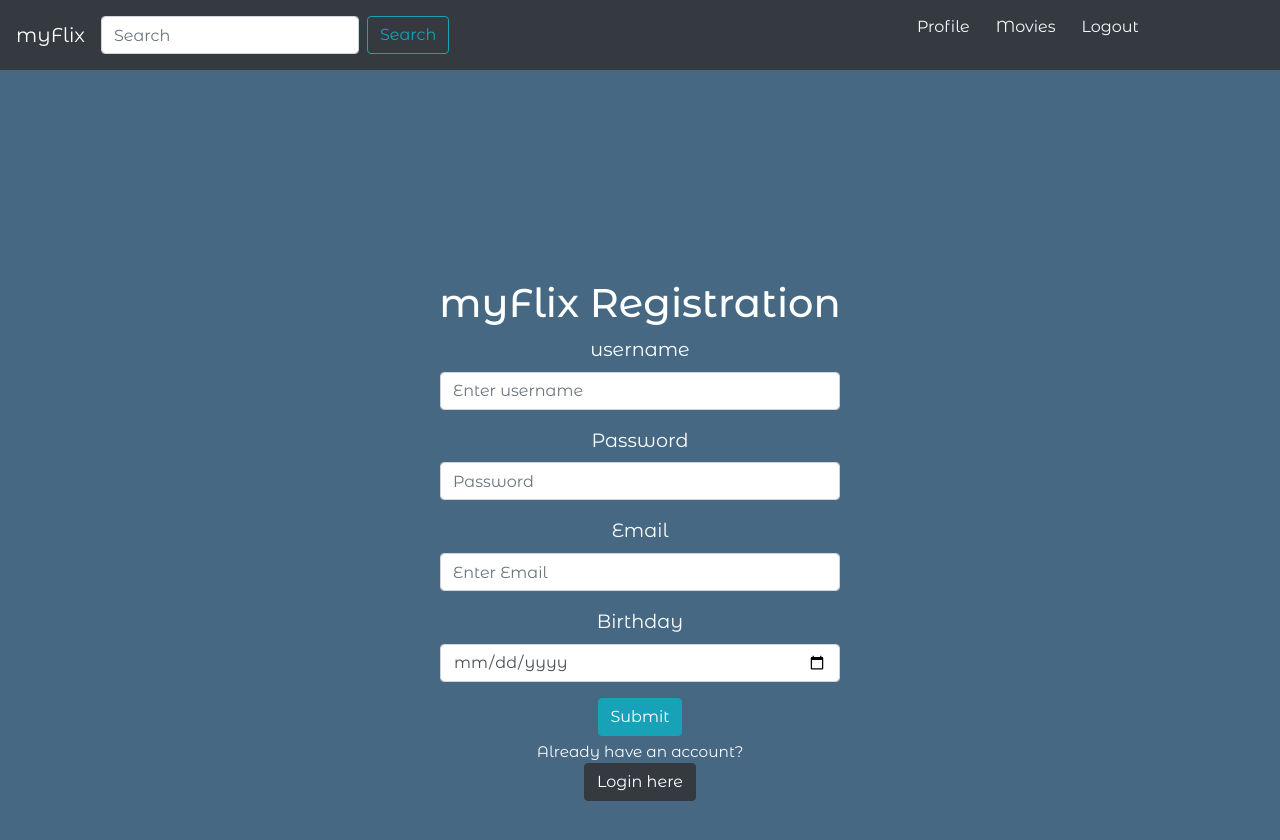
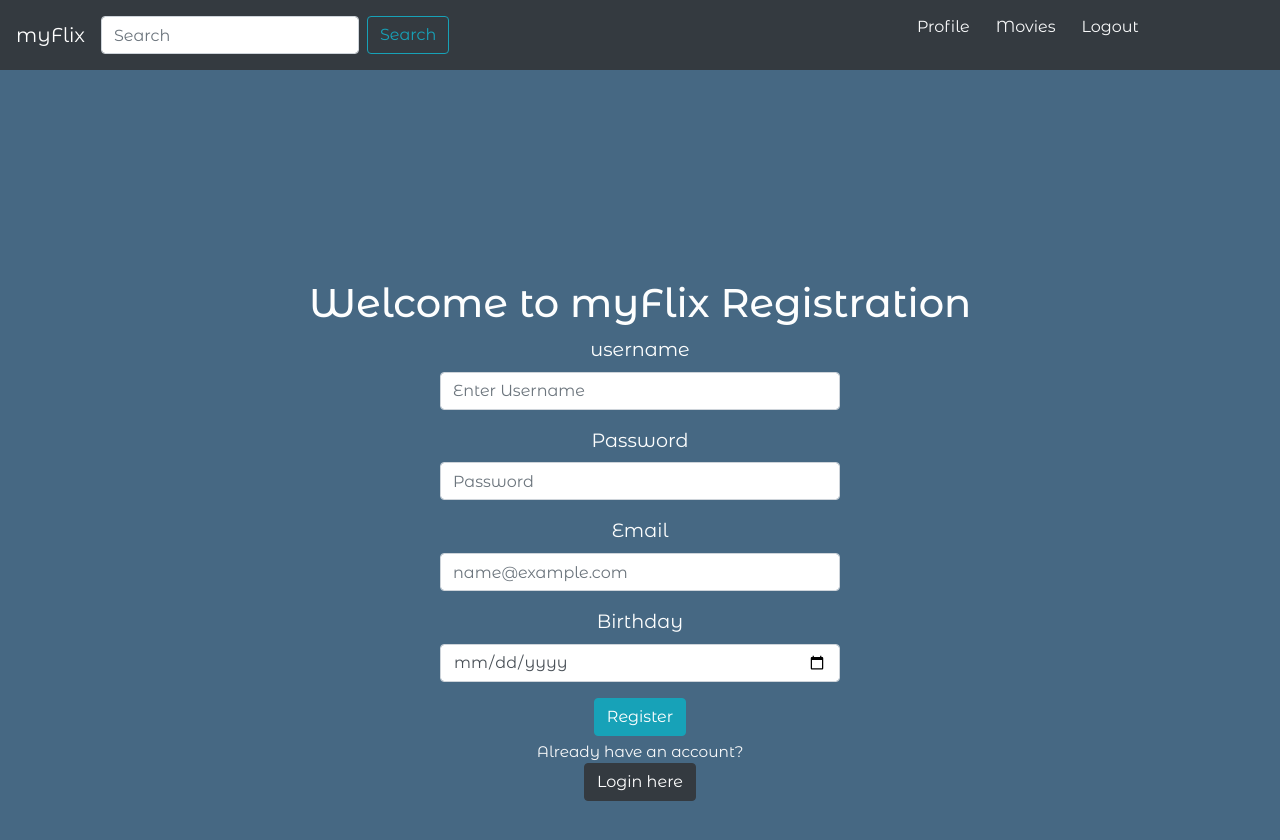
Before and after one commit to HalehGhavami/myFlix-client, a React (Vite) app: page /register in a window 1280 px wide. Shown: the top 840 px of the page. Built offline with nearby package versions, Linux system fonts and the light colour scheme.

Commit message:
called the useState() method+ refactor the code +added propTypes

```diff
--- a/src/components/registration-view/registration-view.jsx
+++ b/src/components/registration-view/registration-view.jsx
@@ -4,18 +4,26 @@ import './registration-view.scss';
 import Container from 'react-bootstrap/Container';
 import { Link } from 'react-router-dom';
 import axios from 'axios';
+import PropTypes from 'prop-types';
 
 import './registration-view.scss';
 
-export function RegistrationView() {
-  //call the useState() method (imported from React) with an empty string This method returns an array that you destructure (break down into variables)
+export function RegistrationView(props) {
+  // hooks update function state
   const [username, setUsername] = useState('');
   const [password, setPassword] = useState('');
   const [email, setEmail] = useState('');
   const [birthday, setBirthday] = useState('');
 
-  const onRegister = (e) => {
+  const handleRegister = (e) => {
     e.preventDefault();
+    if (username.length < 5) {
+      alert('Username must be longer than 5 characters.');
+    } else if (!email.includes('@') || !email.includes('.')) {
+      alert('Please use a valid email address.');
+    } else if (password.length < 5) {
+      alert('Please enter password with at least 5 characters.');
+    } else {
       axios
         .post('https://api-myflix.herokuapp.com/users', {
           Username: username,
@@ -29,60 +37,62 @@ export function RegistrationView() {
           window.open('/', '_self'); // the second argument '_self' is necessary so that the page will open in the current tab
         })
         .catch((e) => {
-        console.log('error registering the user');
+          console.log('error registering the user: ' + e);
+          alert('Something went wrong.');
         });
-
-    // console.log(username, password, email, birthday);
-    // props.onRegister();
+    }
   };
 
   return (
     <Container className="registration-view center mt-5" fluid="true">
-      <h1 className="myflix-title">myFlix Registration</h1>
+      <h1 className="myflix-title">Welcome to myFlix Registration</h1>
       <Form>
-        <Form.Group controlId="formText">
+        <Form.Group controlId="formBasicText">
           <Form.Label>username</Form.Label>
           <Form.Control
             type="text"
-            placeholder="Enter username"
+            placeholder="Enter Username"
+            required
             value={username}
             onChange={(e) => setUsername(e.target.value)}
           />
         </Form.Group>
-        <Form.Group controlId="formPassword">
+        <Form.Group controlId="formBasicPassword">
           <Form.Label>Password</Form.Label>
           <Form.Control
             type="password"
             placeholder="Password"
+            required
             value={password}
             onChange={(e) => setPassword(e.target.value)}
           />
         </Form.Group>
-        <Form.Group controlId="formEmail">
+        <Form.Group controlId="formBasicEmail">
           <Form.Label>Email</Form.Label>
           <Form.Control
             type="email"
+            placeholder="name@example.com"
+            required
             value={email}
             onChange={(e) => setEmail(e.target.value)}
-            placeholder="Enter Email"
           />
         </Form.Group>
-        <Form.Group controlId="formBirthday">
+        <Form.Group controlId="formBasicBirthday">
           <Form.Label>Birthday</Form.Label>
           <Form.Control
             type="date"
+            required
             value={birthday}
             onChange={(e) => setBirthday(e.target.value)}
-            placeholder="Enter Birthday"
           />
         </Form.Group>
         <Button
           className="submit-button"
           variant="info"
           type="submit"
-          onClick={onRegister}
+          onClick={handleRegister}
         >
-          Submit
+          Register
         </Button>
 
         <Form.Group className="login-group" controlId="formLogin">
@@ -97,3 +107,12 @@ export function RegistrationView() {
     </Container>
   );
 }
+
+RegistrationView.propTypes = {
+  user: PropTypes.shape({
+    username: PropTypes.string.isRequired,
+    password: PropTypes.string.isRequired,
+    email: PropTypes.string.isRequired,
+    birthdate: PropTypes.string,
+  }),
+};
```
Lines whose indentation alone changed are shown as unchanged.
